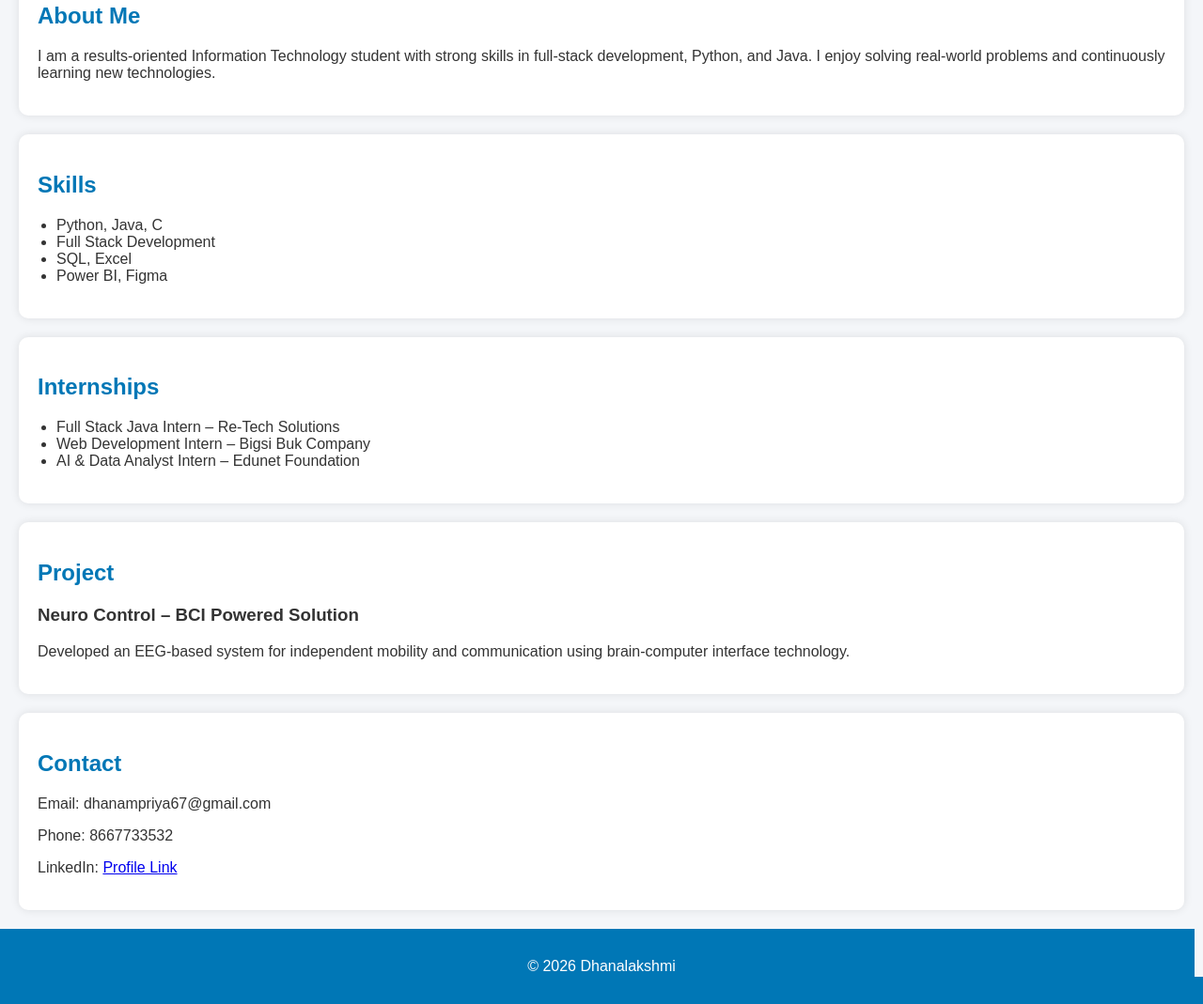
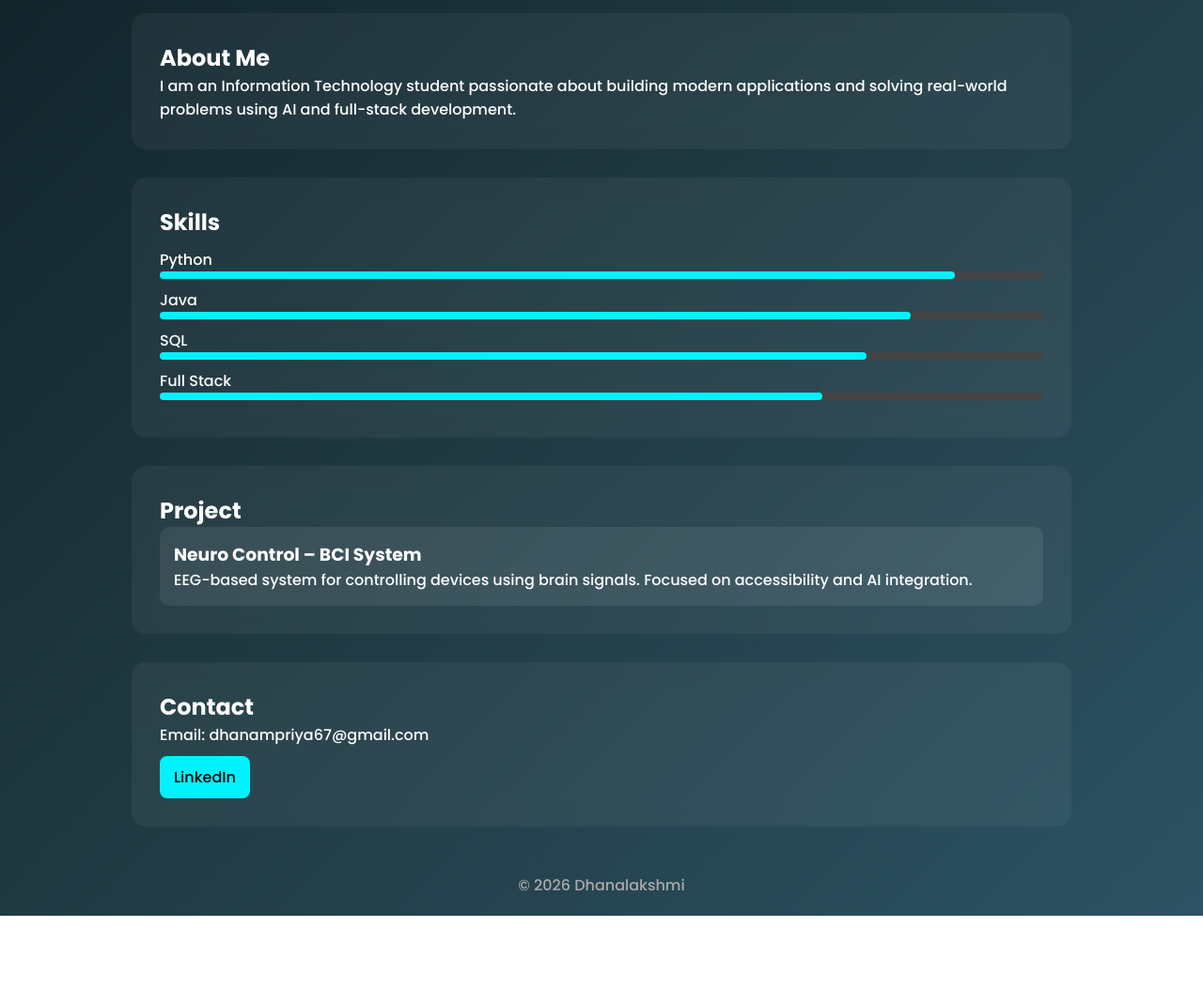
Before and after one commit to DHANALAKSHMI67182/dhanamportfolio, a plain HTML site: page index.html in a window 1280 px wide. Shown: the part 231-1300 px from the top of the page at 94% size. After the commit the page ends 1206 px from the top, so only its background shows below. Drawn offline with Linux system fonts and the light colour scheme.

Commit message:
Update index.html

```diff
--- a/index.html
+++ b/index.html
@@ -5,88 +5,154 @@
 <meta name="viewport" content="width=device-width, initial-scale=1.0">
 <title>Dhanalakshmi Portfolio</title>
 
+<link href="https://fonts.googleapis.com/css2?family=Poppins:wght@300;500;700&display=swap" rel="stylesheet">
+
 <style>
-body {
-    font-family: Arial, sans-serif;
+* {
     margin: 0;
-    background: #f4f6f9;
-    color: #333;
+    padding: 0;
+    box-sizing: border-box;
+    font-family: 'Poppins', sans-serif;
 }
 
-header {
-    background: #0077b6;
+body {
+    background: linear-gradient(135deg, #0f2027, #203a43, #2c5364);
     color: white;
-    text-align: center;
-    padding: 30px;
 }
 
-section {
-    padding: 20px;
-    margin: 20px;
-    background: white;
-    border-radius: 10px;
-    box-shadow: 0 0 10px rgba(0,0,0,0.1);
+/* HEADER */
+header {
+    text-align: center;
+    padding: 60px 20px;
+    animation: fadeDown 1s ease;
 }
 
-h2 {
-    color: #0077b6;
+header h1 {
+    font-size: 40px;
 }
 
-ul {
-    padding-left: 20px;
+header p {
+    margin-top: 10px;
+    color: #ccc;
+}
+
+/* SECTION */
+section {
+    max-width: 1000px;
+    margin: 30px auto;
+    padding: 30px;
+    background: rgba(255,255,255,0.05);
+    border-radius: 15px;
+    backdrop-filter: blur(10px);
+    animation: fadeUp 1s ease;
+}
+
+/* SKILLS */
+.skill {
+    margin: 10px 0;
+}
+
+.bar {
+    height: 8px;
+    background: #444;
+    border-radius: 10px;
+}
+
+.fill {
+    height: 8px;
+    background: #00f2fe;
+    border-radius: 10px;
+}
+
+/* PROJECT CARD */
+.project {
+    background: rgba(255,255,255,0.08);
+    padding: 15px;
+    border-radius: 10px;
+    transition: 0.3s;
+}
+
+.project:hover {
+    transform: scale(1.05);
+}
+
+/* BUTTON */
+.btn {
+    display: inline-block;
+    margin-top: 10px;
+    padding: 10px 15px;
+    background: #00f2fe;
+    color: black;
+    border-radius: 8px;
+    text-decoration: none;
+}
+
+/* ANIMATION */
+@keyframes fadeDown {
+    from { opacity: 0; transform: translateY(-20px);}
+    to { opacity: 1; transform: translateY(0);}
+}
+
+@keyframes fadeUp {
+    from { opacity: 0; transform: translateY(20px);}
+    to { opacity: 1; transform: translateY(0);}
 }
 
 footer {
     text-align: center;
-    padding: 15px;
-    background: #0077b6;
-    color: white;
+    padding: 20px;
+    color: #aaa;
 }
 </style>
+</head>
 
-</head>
 <body>
 
 <header>
 <h1>Dhanalakshmi N</h1>
-<p>Information Technology Student | Full Stack Developer | AI Enthusiast</p>
+<p>Full Stack Developer | AI Enthusiast</p>
 </header>
 
 <section>
 <h2>About Me</h2>
-<p>I am a results-oriented Information Technology student with strong skills in full-stack development, Python, and Java. I enjoy solving real-world problems and continuously learning new technologies.</p>
+<p>I am an Information Technology student passionate about building modern applications and solving real-world problems using AI and full-stack development.</p>
 </section>
 
 <section>
 <h2>Skills</h2>
-<ul>
-<li>Python, Java, C</li>
-<li>Full Stack Development</li>
-<li>SQL, Excel</li>
-<li>Power BI, Figma</li>
-</ul>
-</section>
 
-<section>
-<h2>Internships</h2>
-<ul>
-<li>Full Stack Java Intern – Re-Tech Solutions</li>
-<li>Web Development Intern – Bigsi Buk Company</li>
-<li>AI & Data Analyst Intern – Edunet Foundation</li>
-</ul>
+<div class="skill">Python
+<div class="bar"><div class="fill" style="width:90%"></div></div>
+</div>
+
+<div class="skill">Java
+<div class="bar"><div class="fill" style="width:85%"></div></div>
+</div>
+
+<div class="skill">SQL
+<div class="bar"><div class="fill" style="width:80%"></div></div>
+</div>
+
+<div class="skill">Full Stack
+<div class="bar"><div class="fill" style="width:75%"></div></div>
+</div>
+
 </section>
 
 <section>
 <h2>Project</h2>
-<h3>Neuro Control – BCI Powered Solution</h3>
-<p>Developed an EEG-based system for independent mobility and communication using brain-computer interface technology.</p>
+
+<div class="project">
+<h3>Neuro Control – BCI System</h3>
+<p>EEG-based system for controlling devices using brain signals. Focused on accessibility and AI integration.</p>
+</div>
+
 </section>
 
 <section>
 <h2>Contact</h2>
 <p>Email: dhanampriya67@gmail.com</p>
-<p>Phone: 8667733532</p>
-<p>LinkedIn: <a href="https://www.linkedin.com/in/dhanalakshmi-n-914299298" target="_blank">Profile Link</a></p>
+<a class="btn" href="https://www.linkedin.com/in/dhanalakshmi-n-914299298" target="_blank">LinkedIn</a>
 </section>
 
 <footer>
```
